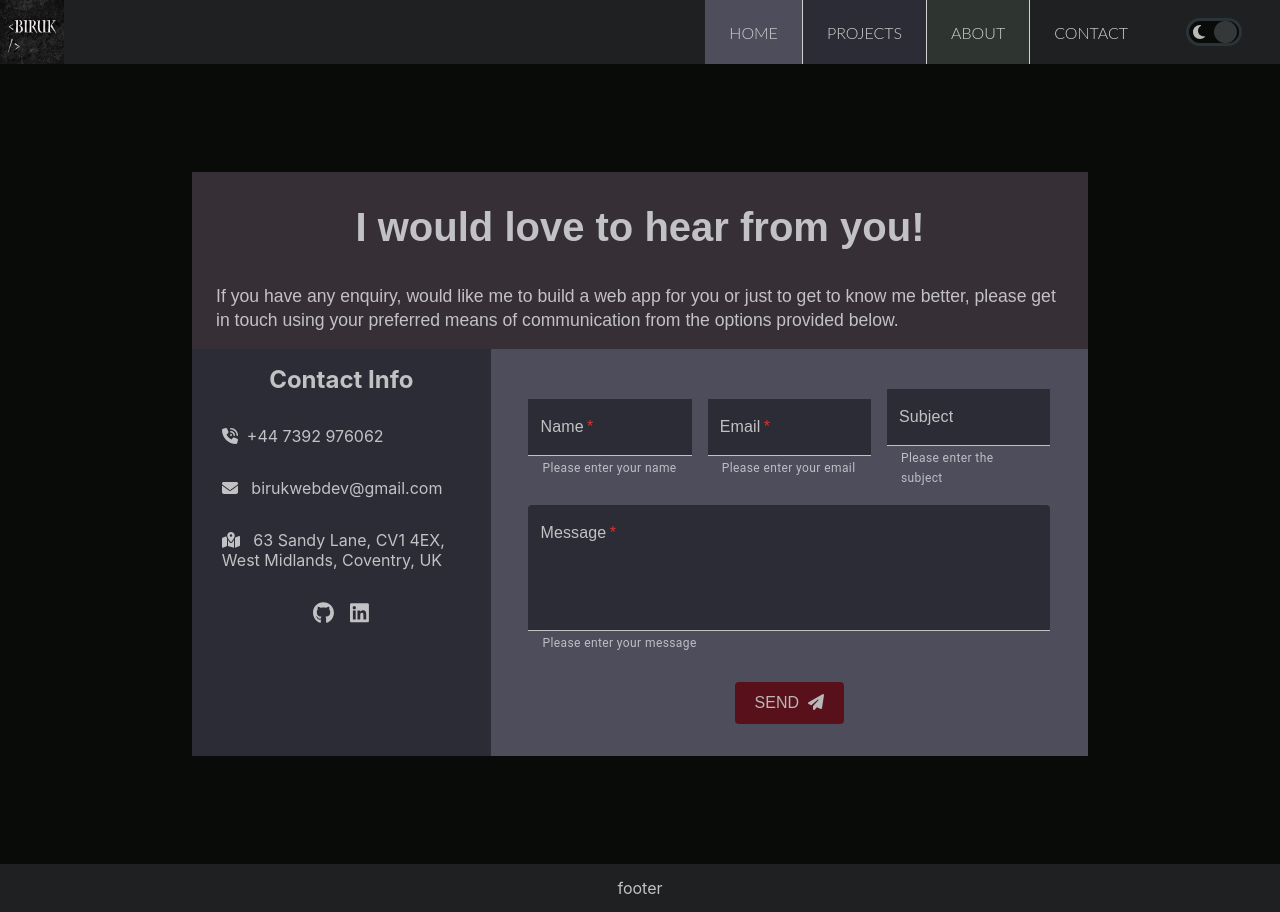
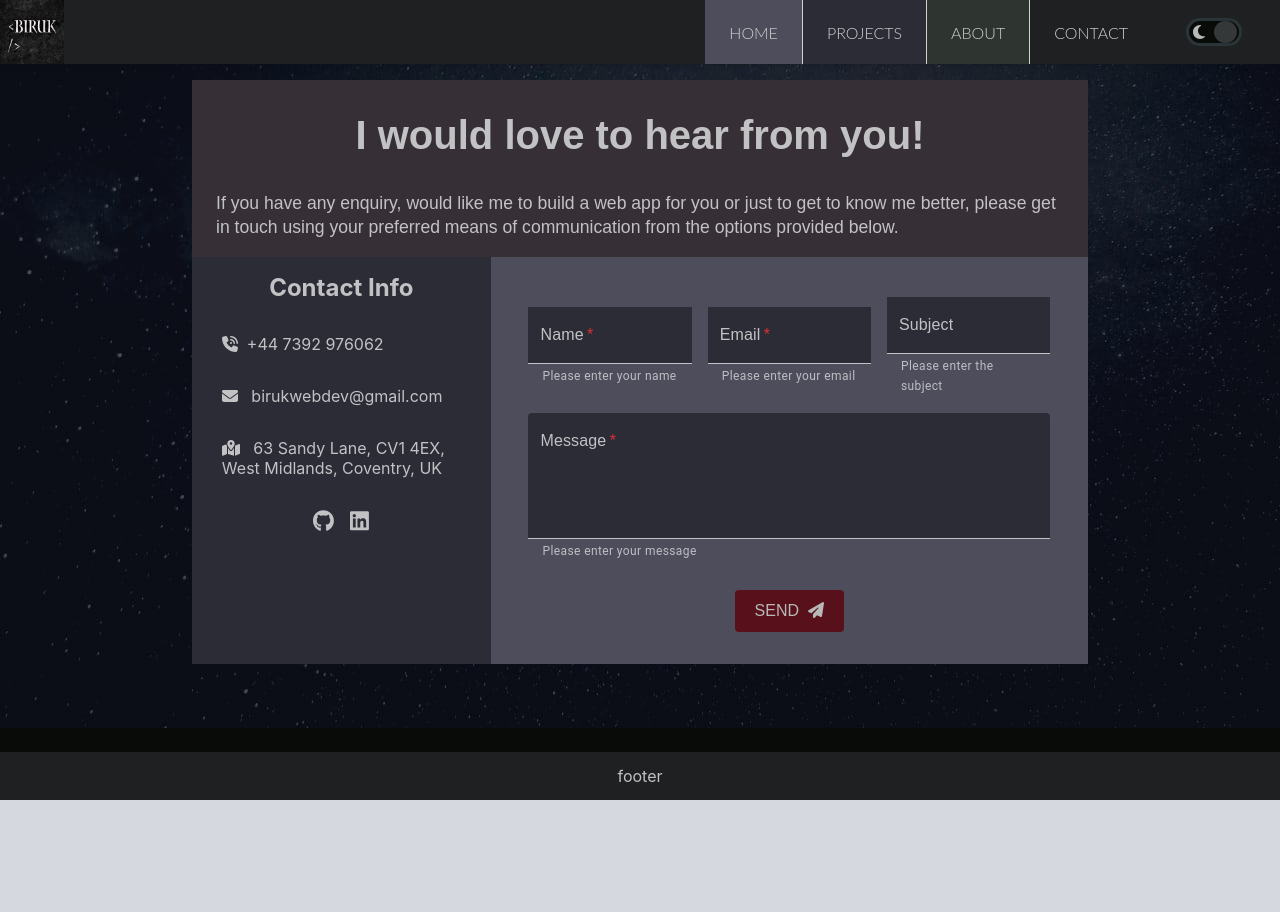
Before and after one commit to Know-Thyself/next-portfolio, a Next.js app: page /contact in a window 1280 px wide. After the commit the page ends 800 px from the top, so only its background shows below. Built offline with nearby package versions, Linux system fonts and the light colour scheme.

Commit message:
contact page desktop height - removed empty space

```diff
--- a/styles/contact.module.css
+++ b/styles/contact.module.css
@@ -7,13 +7,13 @@
   left: 0;
   bottom: 0;
   padding-top: 64px;
-  padding-bottom: 6rem;
   padding-bottom: 48px;
   background-color: var(--primary-background);
+  background: var(--about-image-bg);
   color: var(--primary-text-color);
   display: flex;
   flex-direction: column;
-  gap: 0rem;
+
 }
 
 .intro {
@@ -52,7 +52,7 @@
 
 .contact-info p {
   text-align: left;
-  margin-left: 1rem;
+  /* margin-left: 1rem; */
   width: 80%;
   margin: auto;
 }
@@ -157,11 +157,13 @@
 }
 
 @media screen and (min-width: 900px) {
-
+  .main {
+    min-height: 100%;
+  }
   .wrapper,
   .intro {
     width: 80%;
-    margin: auto;
+    margin: 1rem auto;
   }
 
   .intro {
@@ -173,6 +175,7 @@
   }
   .wrapper {
     margin-top: 0;
+    /* margin-bottom: 0; */
   }
   .intro p {
     padding: 0 1.5rem;
```
